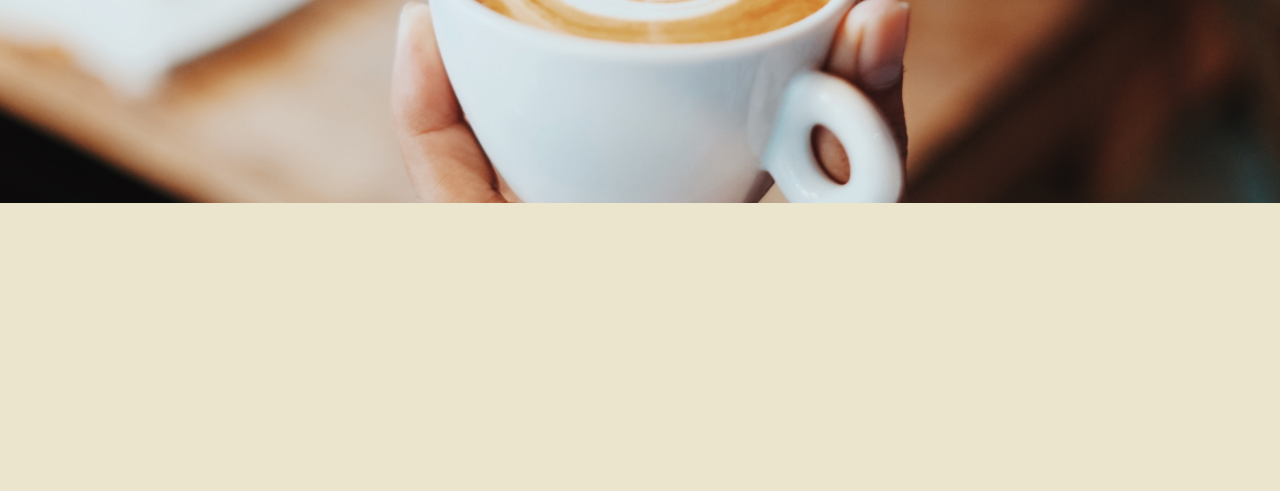
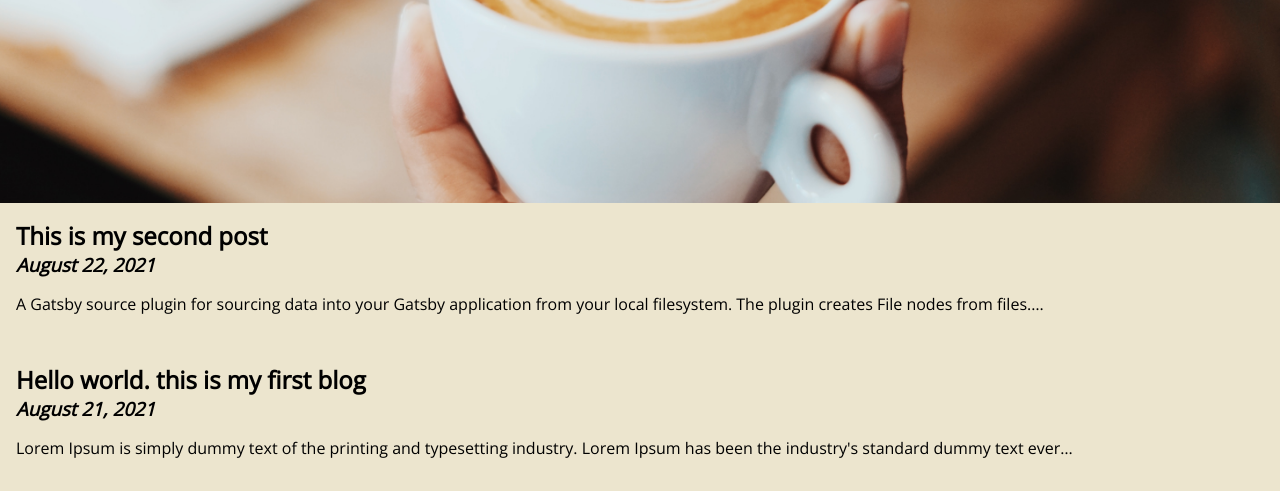
Before and after one commit to keshavdutt/coffe-shop, a Gatsby site: page / in a window 1280 px wide. Shown: the part 436-927 px from the top of the page. Before the commit the page ends 800 px from the top, so only its background shows below. Built offline with nearby package versions, Linux system fonts and the light colour scheme; Gatsby itself is replaced by a stand-in of ours.

Commit message:
Added blog post feature

```diff
--- a/gatsby-config.js
+++ b/gatsby-config.js
@@ -3,6 +3,14 @@ module.exports = {
     title: 'The Coffee Blog'
   },
   plugins: [
-    'gatsby-plugin-netlify-cms'
+    'gatsby-plugin-netlify-cms',
+    {
+      resolve: 'gatsby-source-filesystem',
+      options: {
+        name: 'blog',
+        path: 'src/blog'
+      }
+    },
+    'gatsby-transformer-remark'
   ]
 };
--- a/package.json
+++ b/package.json
@@ -17,6 +17,8 @@
     "gatsby": "^2.23.7",
     "gatsby-cli": "^3.12.0",
     "gatsby-plugin-netlify-cms": "^4.3.5",
+    "gatsby-source-filesystem": "^2.3.14",
+    "gatsby-transformer-remark": "^2.8.19",
     "netlify-cms-app": "^2.15.38",
     "react": "^16.13.1",
     "react-dom": "^16.13.1"
--- /dev/null
+++ b/src/components/BlogList.js
@@ -0,0 +1,34 @@
+import React from 'react';
+import { graphql, useStaticQuery } from 'gatsby';
+import BlogPost from './BlogPost';
+export default function BlogList() {
+    const data = useStaticQuery(graphql`
+    {
+        allMarkdownRemark(sort: { fields: frontmatter___date, order: DESC })
+        {
+            edges {
+                node {
+                    id
+                    frontmatter {
+                            title
+                            date(formatString: "MMMM D, YYYY")
+                    }
+                    excerpt
+                }
+            }
+        }
+    }
+`);
+
+    return (
+        <div>
+            {data.allMarkdownRemark.edges.map(edge => (
+                <BlogPost
+                    key={edge.node.id}
+                    title={edge.node.frontmatter.title}
+                    date={edge.node.frontmatter.date}
+                    excerpt={edge.node.excerpt} />
+            ))}
+        </div>
+    );
+}
--- /dev/null
+++ b/src/components/BlogPost.js
@@ -0,0 +1,11 @@
+import React from 'react';
+import styles from './BlogPost.module.css';
+export default function BlogPost({ title, date, excerpt }) {
+    return (
+        <article className={styles.blog}>
+            <h2>{title}</h2>
+            <h3>{date}</h3>
+            <p>{excerpt}</p>
+        </article>
+    );
+}
--- /dev/null
+++ b/src/components/BlogPost.module.css
@@ -0,0 +1,10 @@
+.blog {
+    padding: 1rem;
+}
+.blog h2 {
+    margin: 0;
+}
+.blog h3 {
+    margin: 0;
+    font-style: italic;
+}
--- a/src/pages/index.js
+++ b/src/pages/index.js
@@ -3,6 +3,8 @@ import React from 'react';
 import { graphql, useStaticQuery } from 'gatsby';
 
 import Layout from '../components/Layout';
+import BlogList from '../components/BlogList';
+
 
 import styles from './index.module.css';
 
@@ -22,6 +24,7 @@ export default function IndexPage() {
       <div id={styles.hero}>
         <h1>{data.site.siteMetadata.title}</h1>
       </div>
+      <BlogList />
     </Layout>
   );
 }
```
Also changed, not shown: 1 other file.
